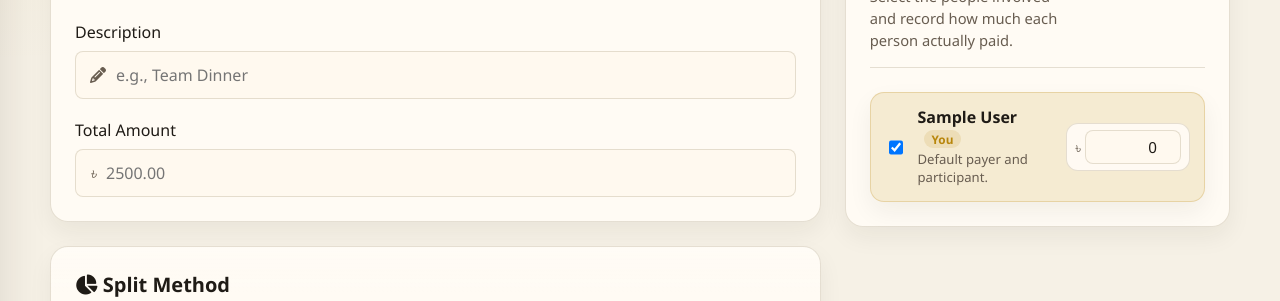
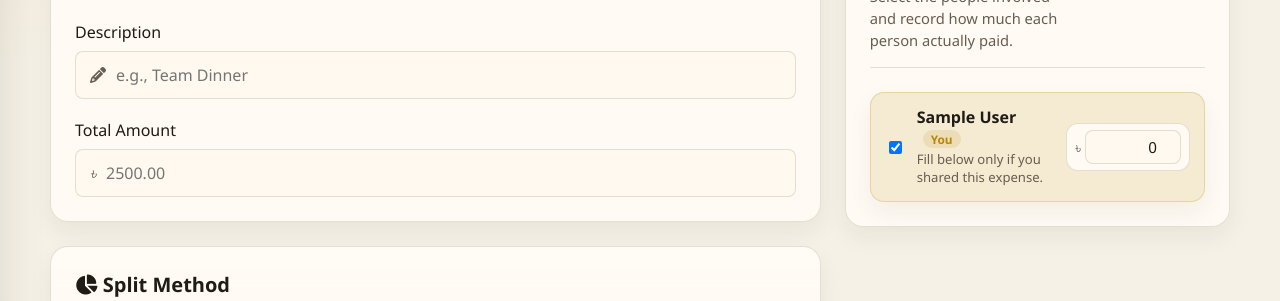
Before and after one commit to msbsurfi/Logbook---Expense-Sharing, a PHP site: page /expenses/create in a window 1280 px wide. Shown: the part 442-743 px from the top of the page. Run offline with PHP 8.4, Linux system fonts and the light colour scheme; the visitor is signed in with stand-in values (Sample User, id 1); data that the repository does not hold is empty; some libraries are stand-ins or nearby versions.

Commit message:
Update create.php

```diff
--- a/app/Views/expenses/create.php
+++ b/app/Views/expenses/create.php
@@ -62,7 +62,7 @@ $current_user_name = htmlspecialchars($current_user_name_text);
                         <input class="participant-checkbox" type="checkbox" name="participants[]" value="<?php echo $current_user_id; ?>" checked>
                         <span class="participant-copy">
                             <span class="participant-name"><?php echo $current_user_name; ?> <span class="participant-tag">You</span></span>
-                            <span class="participant-hint">Default payer and participant.</span>
+                            <span class="participant-hint">Fill below only if you shared this expense.</span>
                         </span>
                     </label>
                     <div class="paid-amount-wrapper">
@@ -76,7 +76,7 @@ $current_user_name = htmlspecialchars($current_user_name_text);
                             <input class="participant-checkbox" type="checkbox" name="participants[]" value="<?php echo $friend->id; ?>">
                             <span class="participant-copy">
                                 <span class="participant-name"><?php echo htmlspecialchars($friend->name); ?></span>
-                                <span class="participant-hint">Include only if they shared this expense.</span>
+                                <span class="participant-hint">Fill below only if they shared this expense.</span>
                             </span>
                         </label>
                         <div class="paid-amount-wrapper">
```
